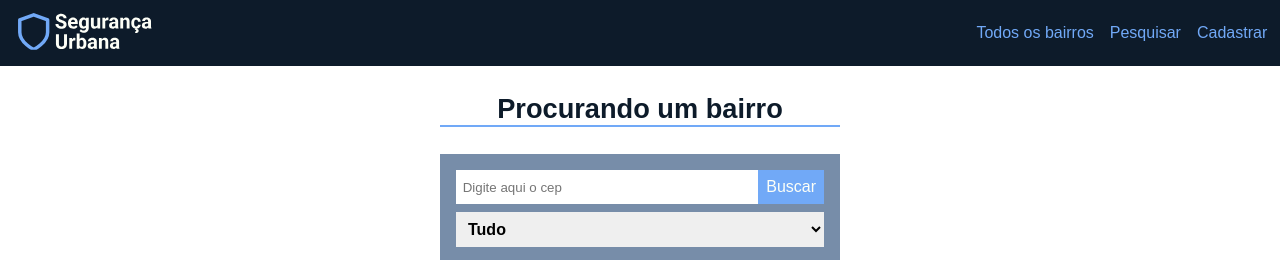
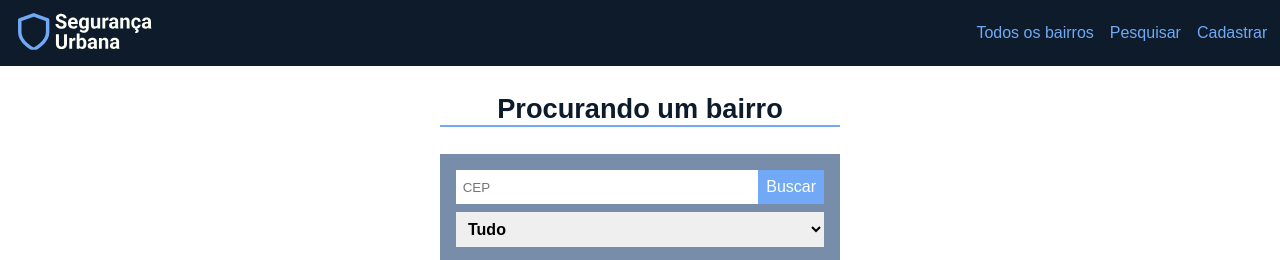
Before and after one commit to gabriel-augg/seguranca-urbana, a React (Vite) app: page /pesquisar in a window 1280 px wide. Shown: the top 260 px of the page. Built offline with nearby package versions, Linux system fonts and the light colour scheme.

Commit message:
Feat: input protection

```diff
--- a/package.json
+++ b/package.json
@@ -13,6 +13,7 @@
     "axios": "^1.6.8",
     "react": "^18.2.0",
     "react-dom": "^18.2.0",
+    "react-input-mask": "^2.0.4",
     "react-router-dom": "^6.22.3"
   },
   "devDependencies": {
--- a/src/pages/Search/index.jsx
+++ b/src/pages/Search/index.jsx
@@ -1,4 +1,5 @@
-import { useState, useRef, useEffect } from "react"
+import { useState, useRef} from "react"
+import InputMask from "react-input-mask"
 
 import Container from "../../components/Container"
 import Title from "../../components/Title"
@@ -11,17 +12,28 @@ import api from "../../utils/api"
 export default function Search(){
     const [card, setCard] = useState(null)
     const [select, setSelect] = useState(0)
-    const searchRef = useRef()
+    const [search, setSearch] = useState("")
 
     function handleSearch(){
-        api.get(`/neighborhoods/${ !select ?  "cep/" + searchRef.current.value : "crimerate/cep/" + searchRef.current.value}`)
+        if(search.length !== 8) {
+            alert("Por favor, digite 8 digitos")
+            return
+        }
+
+        api.get(`/neighborhoods/${ !select ?  "cep/" + search : "crimerate/cep/" + search}`)
         .then((res) => {
-            searchRef.current.value = ""
+            setSearch("")
             setCard(res.data.neighborhood)
         })
         .catch(()=> {
             alert("Houve um erro inesperado, por favor, tente novamente")
         })
+    }
+
+    function handleInputSearch(e){
+        const formattedCep = e.target.value.replace("-", "")
+        console.log(formattedCep)
+        setSearch(formattedCep)
     }
 
     return(
@@ -31,7 +43,7 @@ export default function Search(){
                 <Title title="Procurando um bairro" />
                 <div className={styles.search_area}>
                     <div>
-                        <input type="number" ref={searchRef} name="search" placeholder="Digite aqui o cep"  />
+                        <InputMask mask="99999-999" onChange={handleInputSearch} placeholder="CEP" />
                         <button onClick={handleSearch}>Buscar</button>
                     </div>
                     <select onChange={(e) =>setSelect(e.target.value)}>
```
Also changed, not shown: 1 other file (tests, documents, lock files or other folders).
